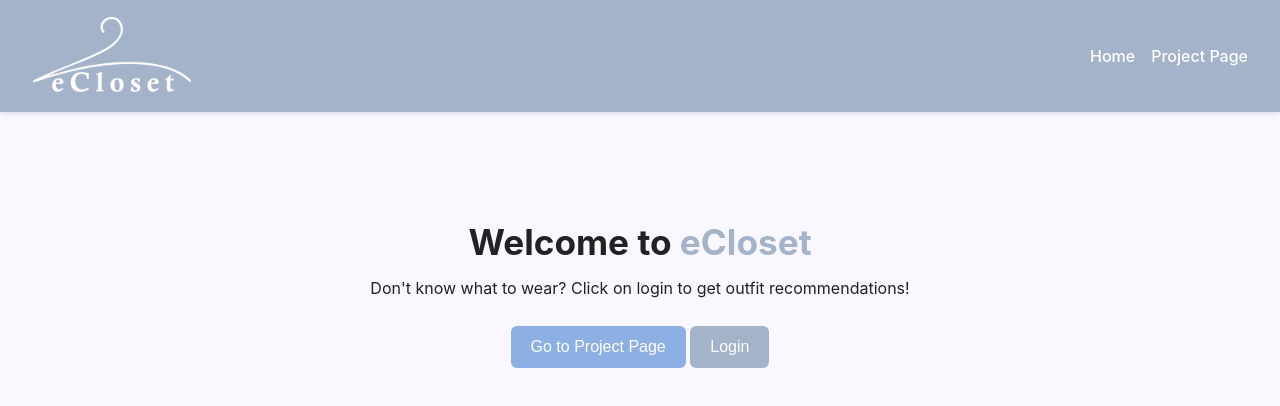
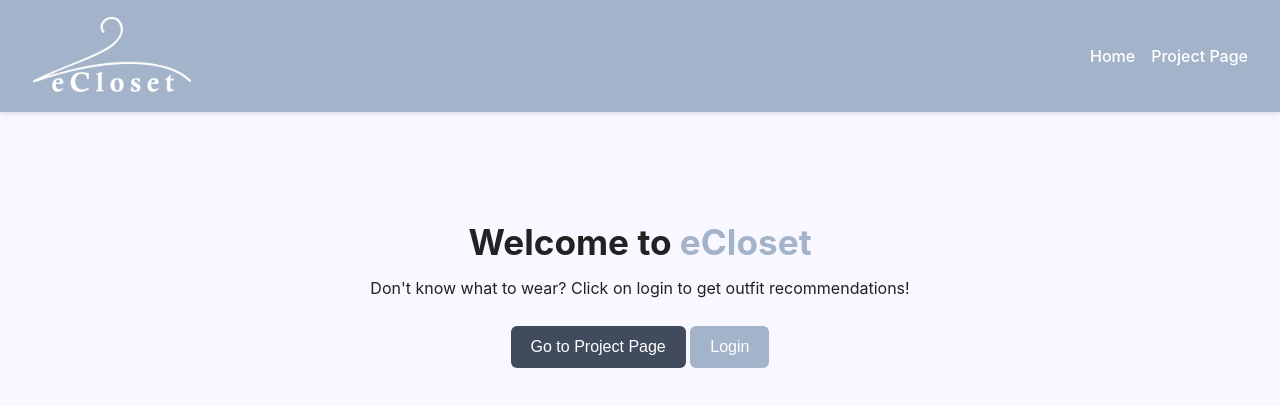
Before and after one commit to DBordeianu1/WIEEE_CODE_2025, a React (Vite) app: page / in a window 1280 px wide. In both pictures the pointer is over the button "Go to Project Page". Shown: the top 406 px of the page. Built offline with nearby package versions, Linux system fonts and the light colour scheme.

Commit message:
Changed hover color

```diff
--- a/src/index.css
+++ b/src/index.css
@@ -82,7 +82,7 @@ button {
 }
 
 button:hover {
-  background: #8cafe4;
+  background: #404b5d;
 }
 
 /* About */
```
